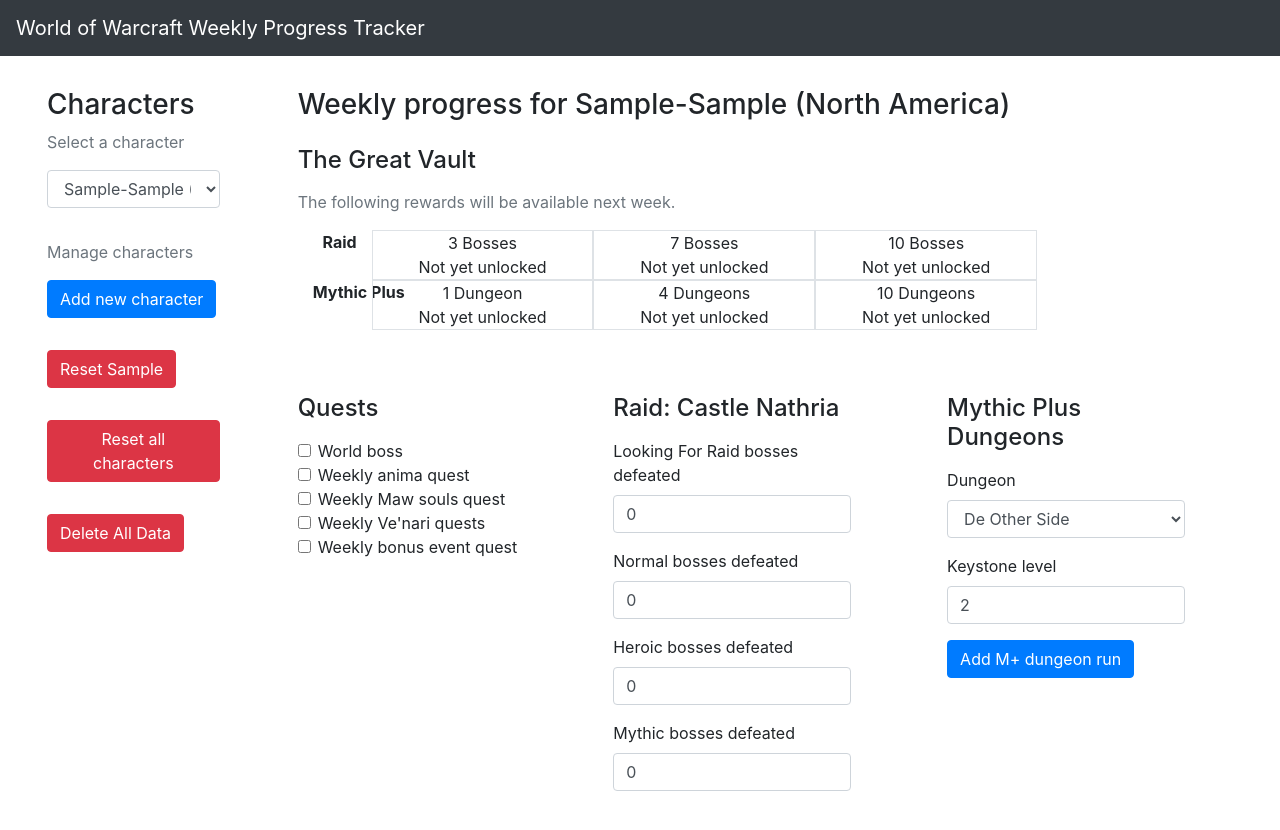
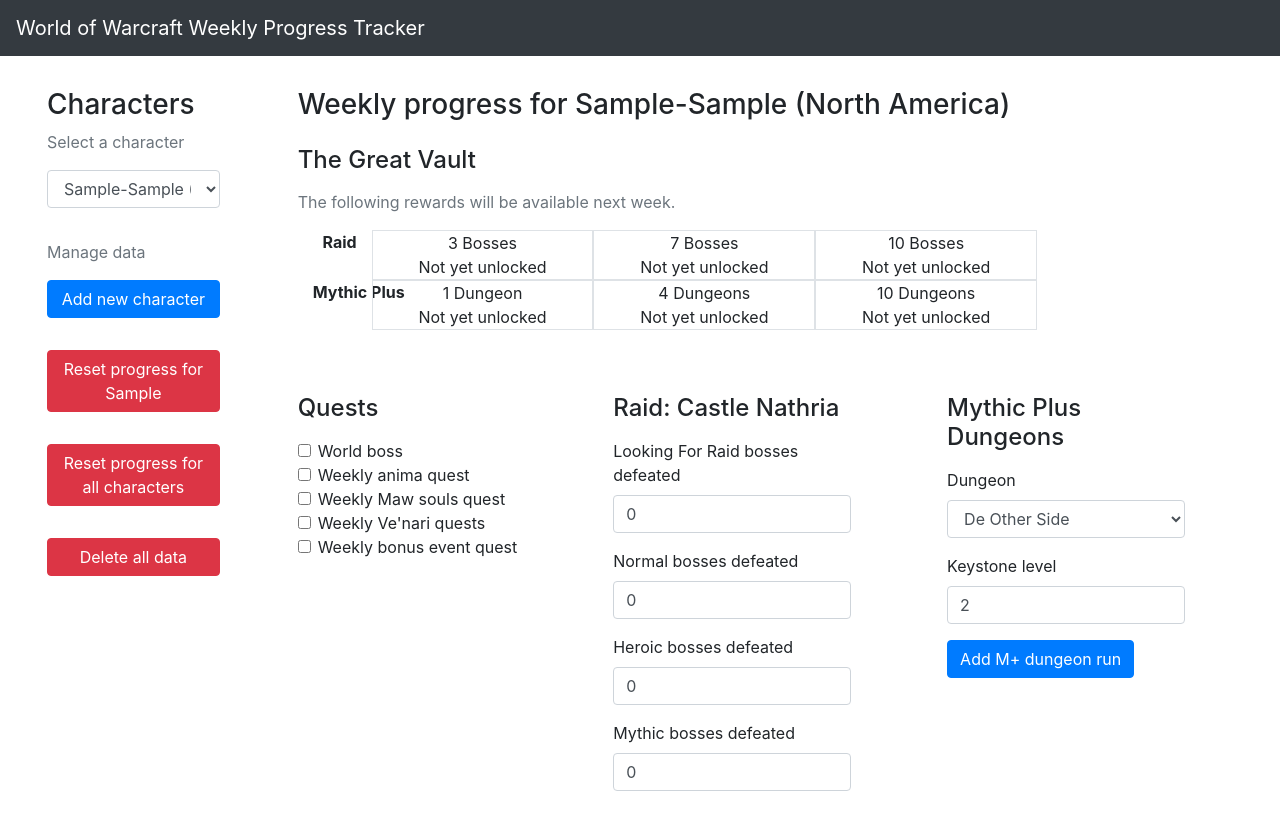
Before and after one commit to jimmycuadra/wowwpt, a React (Create React App) app: page / in a window 1280 px wide. Both pictures are taken after typing "Sample", "Sample" into the empty fields and a click on the button "Add character". Shown: the top 830 px of the page. Built offline with nearby package versions, Linux system fonts and the light colour scheme.

Commit message:
Use consistent phrasing for buttons and make them block level.

```diff
--- a/src/components/Sidebar.tsx
+++ b/src/components/Sidebar.tsx
@@ -19,12 +19,6 @@
   const dispatch = useAppDispatch();
   const [addingNewCharacter, setAddingNewCharacter] = useState(false);
 
-  function handleClickDeleteAllData() {
-    if (window.confirm("Are you sure you want to clear all data?")) {
-      dispatch(deleteAllData());
-    }
-  }
-
   if (addingNewCharacter || characters.length < 1) {
     return <AddCharacter setAddingNewCharacter={setAddingNewCharacter} charactersExist={characters.length > 0} />;
   } else {
@@ -32,30 +26,34 @@
       <>
         <CharacterSelect />
 
-        <p className="text-muted">Manage characters</p>
+        <p className="text-muted">Manage data</p>
 
         <div className="character-select-section">
-          <Button variant="primary" onClick={() => setAddingNewCharacter(true)}>Add new character</Button>
+          <Button variant="primary" block onClick={() => setAddingNewCharacter(true)}>Add new character</Button>
         </div>
 
         {character &&
           <>
             <div className="character-select-section">
-              <Button variant="danger" onClick={() => {
-                if (window.confirm(`Are you sure you want to reset all data for ${character.name}?`)) {
+              <Button variant="danger" block onClick={() => {
+                if (window.confirm(`Are you sure you want to reset all progress for ${character.name}?`)) {
                   dispatch(resetCharacter())
                 }
-              }}>Reset {character.name}</Button>
+              }}>Reset progress for {character.name}</Button>
             </div>
             <div className="character-select-section">
-              <Button variant="danger" onClick={() => {
-                if (window.confirm("Are you sure you want to reset weekly progress for all characters?")) {
+              <Button variant="danger" block onClick={() => {
+                if (window.confirm("Are you sure you want to reset all progress for all characters?")) {
                   dispatch(resetAllCharacters());
                 }
-              }}>Reset all characters</Button>
+              }}>Reset progress for all characters</Button>
             </div>
             <div className="character-select-section">
-              <Button variant="danger" onClick={handleClickDeleteAllData}>Delete All Data</Button>
+              <Button variant="danger" block onClick={() => {
+                if (window.confirm("Are you sure you want to delete all data?")) {
+                  dispatch(deleteAllData());
+                }
+              }}>Delete all data</Button>
             </div>
           </>
         }
```
